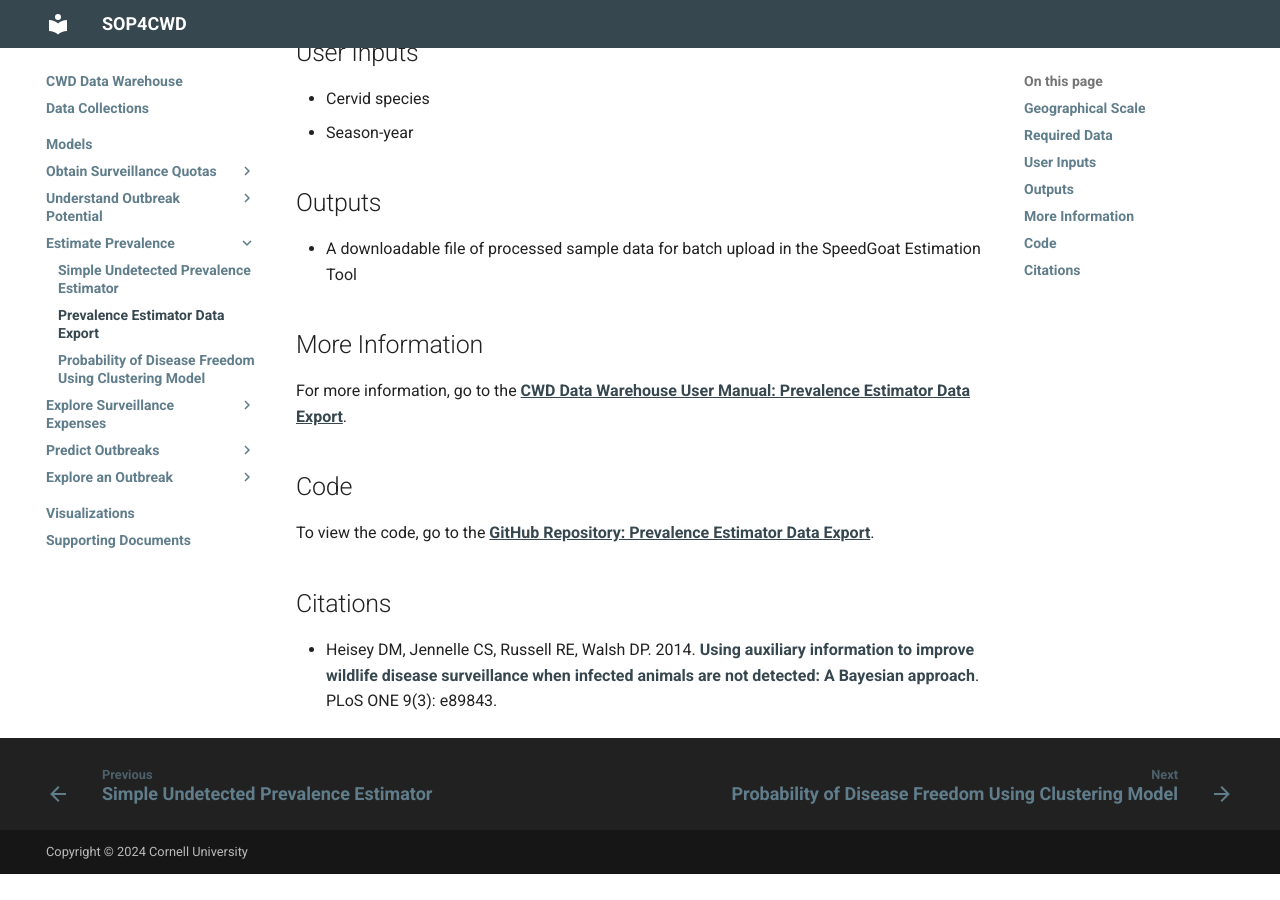
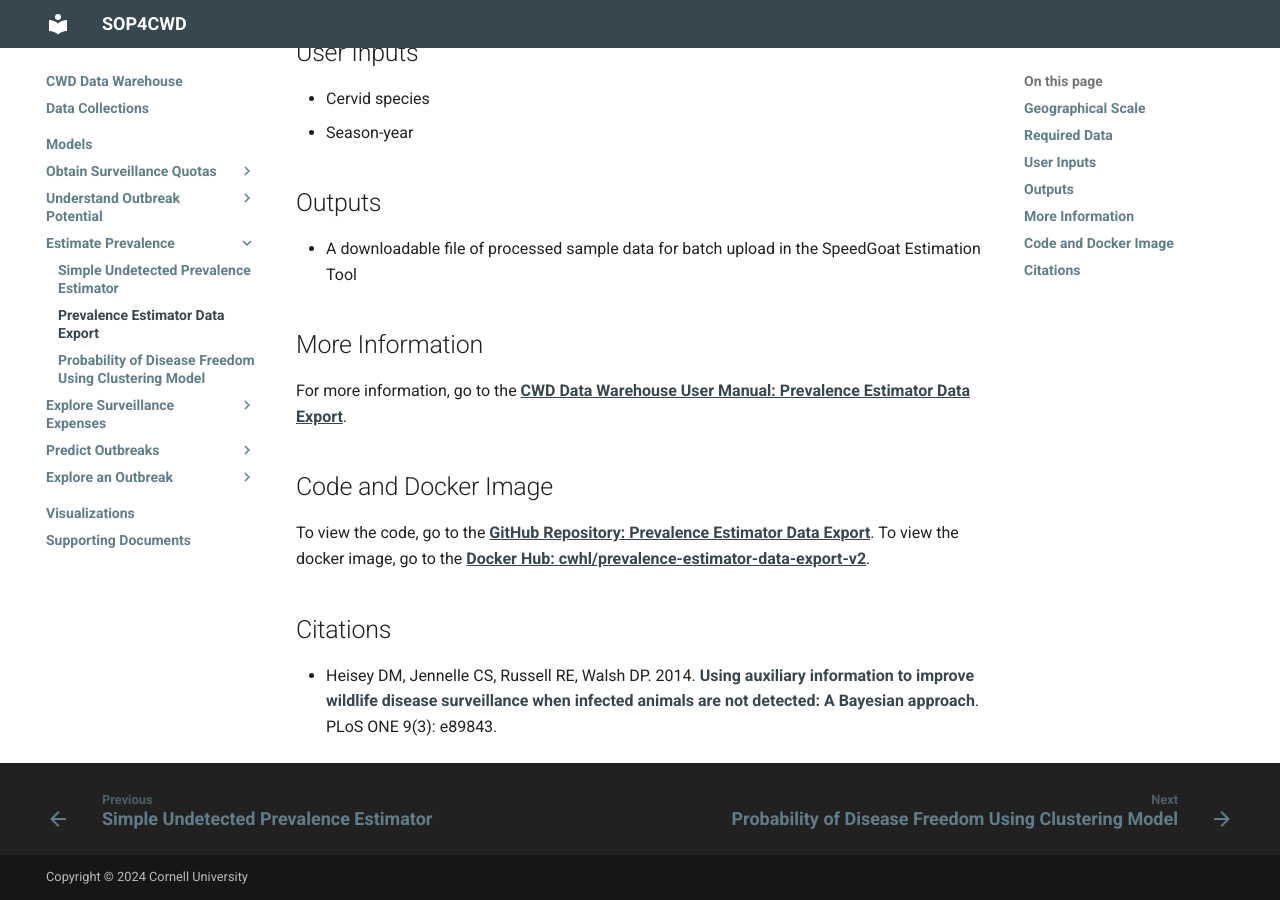
Before and after one commit to Cornell-Wildlife-Health-Lab/SOP4CWD-website, an MkDocs documentation site: the page built from docs/warehouse/models/PrevalenceEstimatorDataExport.md, in a window 1280 px wide and 900 px high, scrolled down 821 px. Built offline with MkDocs 1.6.1 and Material for MkDocs 9.7.7, drawn with Linux system fonts in a browser that asks for light colours; plug-ins that fetch from the network failed and are left out; old or Windows-style settings are respelled for this version of MkDocs; before the commit the page ends 1695 px from its top, so only the background shows below that.

Commit message:
Adding docker image links

```diff
--- a/docs/warehouse/models/PrevalenceEstimatorDataExport.md
+++ b/docs/warehouse/models/PrevalenceEstimatorDataExport.md
@@ -28,8 +28,8 @@ Unlike the [**Simple Undetected Prevalence Estimator**](SimpleUndetectedPrevalen
 ## More Information
 For more information, go to the [CWD Data Warehouse User Manual: Prevalence Estimator Data Export](https://pages.github.coecis.cornell.edu/CWHL/CWD-Data-Warehouse/speedgoat.html){target="_blank"}.
 
-## Code
-To view the code, go to the [GitHub Repository: Prevalence Estimator Data Export](https://github.com/Cornell-Wildlife-Health-Lab/prevalence-estimator-data-export-v2){target="_blank"}.
+## Code and Docker Image
+To view the code, go to the [GitHub Repository: Prevalence Estimator Data Export](https://github.com/Cornell-Wildlife-Health-Lab/prevalence-estimator-data-export-v2){target="_blank"}. To view the docker image, go to the [Docker Hub: cwhl/prevalence-estimator-data-export-v2](https://hub.docker.com/r/cwhl/prevalence-estimator-data-export-v2){target="_blank"}.
 
 ## Citations
 * Heisey DM, Jennelle CS, Russell RE, Walsh DP. 2014. [Using auxiliary information to improve wildlife disease surveillance when infected animals are not detected: A Bayesian approach](https://doi.org/10.1371/journal.pone.0089843). PLoS ONE 9(3): e89843.
```
Also changed, not shown: docs/warehouse/models/DiseaseClusterAnalysisDataExport.md (+2 -2 lines), docs/warehouse/models/EpizooticRiskModel.md (+2 -2 lines), docs/warehouse/models/StatisticalSampleQuotas.md (+2 -2 lines).
